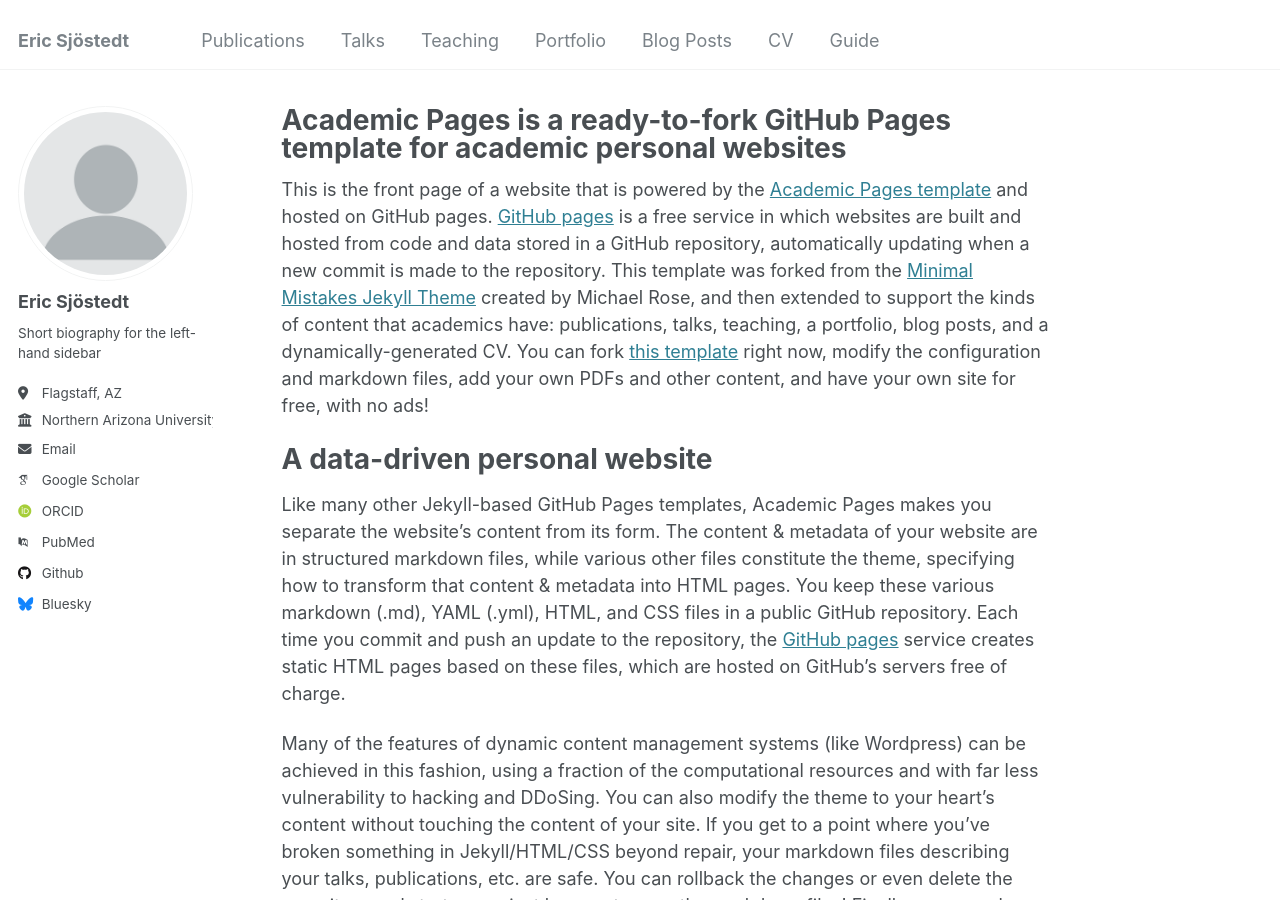
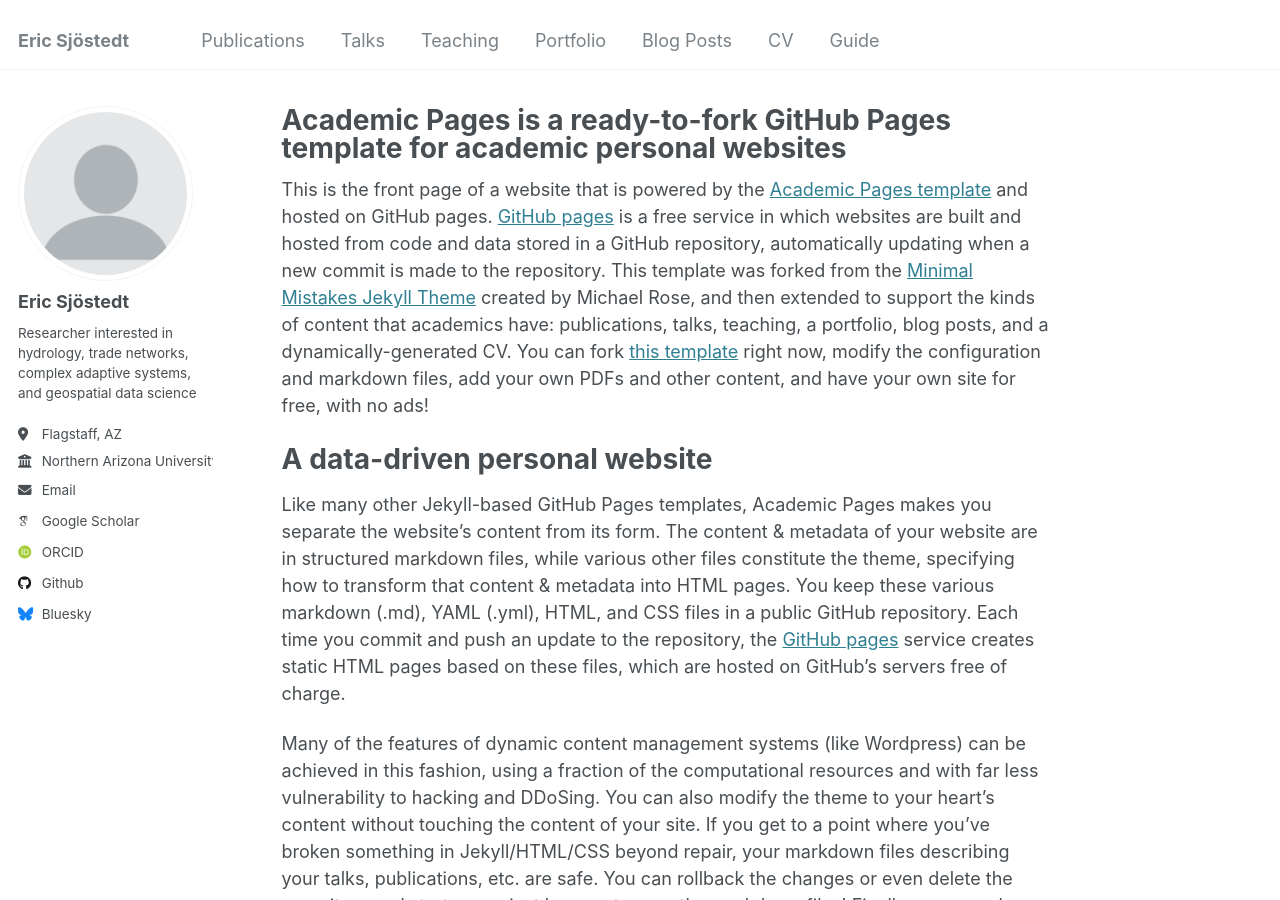
Before and after one commit to Sjostedt-eric/Sjostedt-eric.github.io, a Jekyll site: the page built from _pages/about.md, in a window 1280 px wide and 900 px high. Built offline with Jekyll 4.4.1, drawn with Linux system fonts in a browser that asks for light colours; some web fonts are replaced.

Commit message:
Update _config.yml

```diff
--- a/_config.yml
+++ b/_config.yml
@@ -24,19 +24,19 @@ author:
   avatar           : "profile.png"
   name             : "Eric Sjöstedt"
   pronouns         : # example: "she/her"
-  bio              : "Short biography for the left-hand sidebar"
+  bio              : "Researcher interested in hydrology, trade networks, complex adaptive systems, and geospatial data science "
   location         : "Flagstaff, AZ"
   employer         : "Northern Arizona University"
   uri              : # URL
-  email            : "none@example.org"
+  email            : "ecs389@nau.edu"
 
   # Academic websites
   arxiv            : # URL - Update with the correct link to your profile
-  googlescholar    : "https://scholar.google.com/citations?user=PS_CX0AAAAAJ"
+  googlescholar    : "https://scholar.google.com/citations?user=KObfutcAAAAJ&hl=en&oi=ao"
   impactstory      : # URL
-  orcid            : "http://orcid.org/yourorcidurl"
+  orcid            : "https://orcid.org/0000-0002-7755-8091"
   semantic         : # URL
-  pubmed           : "https://www.ncbi.nlm.nih.gov/pubmed/?term=john+snow"
+  pubmed           : # URL
   researchgate     : # URL
   scopus           : # URL
 
```
